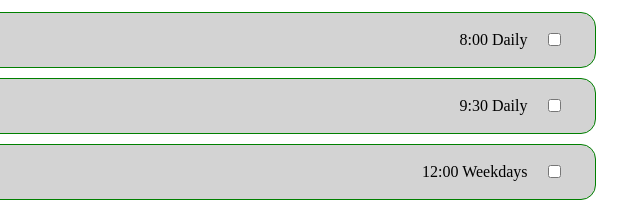
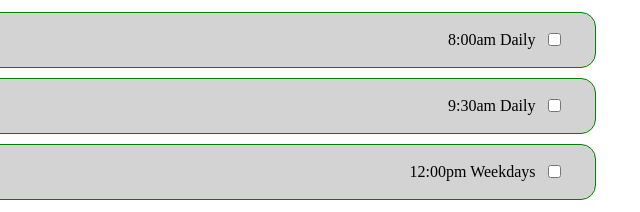
Before and after one commit to chaara-dev/2800-202510-DTC15, a plain HTML site: page Frontend/HTML/reminders.html in a window 1280 px wide. Shown: the part 185-397 px from the top of the page, 611-1251 px from the left. Drawn offline with Linux system fonts and the light colour scheme; a web font is replaced by a local one.

Commit message:
Fix margin, add am/pm on times

```diff
--- a/Frontend/CSS/style_reminders.css
+++ b/Frontend/CSS/style_reminders.css
@@ -49,7 +49,7 @@
 }
 
 .reminder-toggle {
-    margin-left: 1em;
+    margin-left: 0.5em;
 }
 
 .reminder-footer {
--- a/Frontend/HTML/reminders.html
+++ b/Frontend/HTML/reminders.html
@@ -52,7 +52,7 @@
                 </span>
                 &nbsp;
                 <span class="reminderTime">
-                    8:00 Daily
+                    8:00am Daily
                 </span>
                 <label class="reminder-toggle">
                     <input type="checkbox" />
@@ -71,7 +71,7 @@
                 </span>
                 &nbsp;
                 <span class="reminderTime">
-                    9:30 Daily
+                    9:30am Daily
                 </span>
                 <label class="reminder-toggle">
                     <input type="checkbox" />
@@ -90,7 +90,7 @@
                 </span>
                 &nbsp;
                 <span class="reminderTime">
-                    12:00 Weekdays
+                    12:00pm Weekdays
                 </span>
                 <label class="reminder-toggle">
                     <input type="checkbox" />
```
